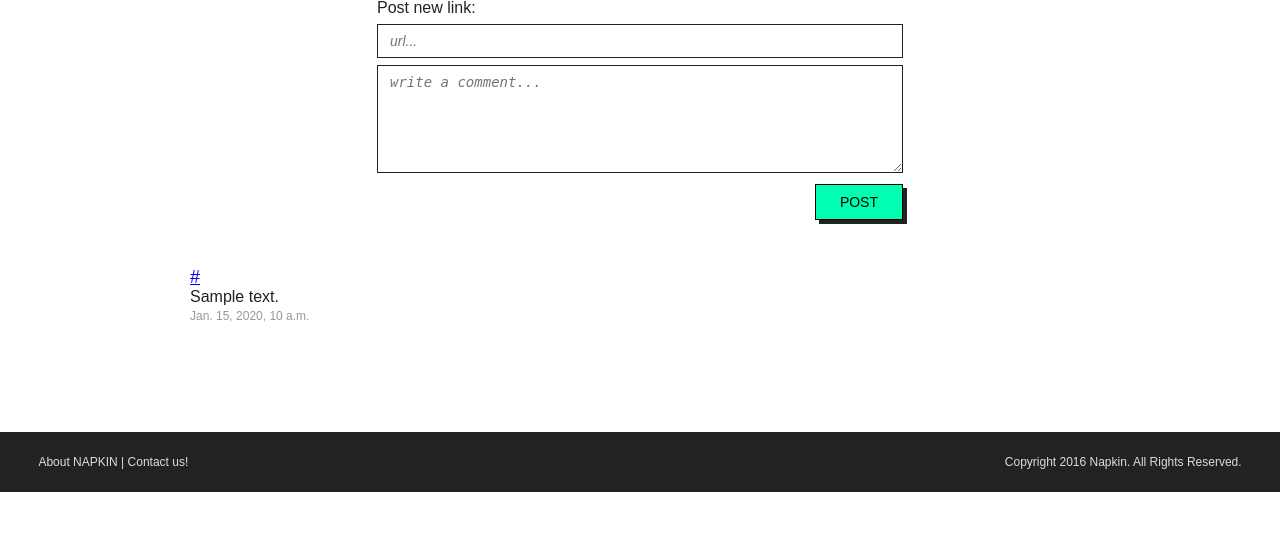
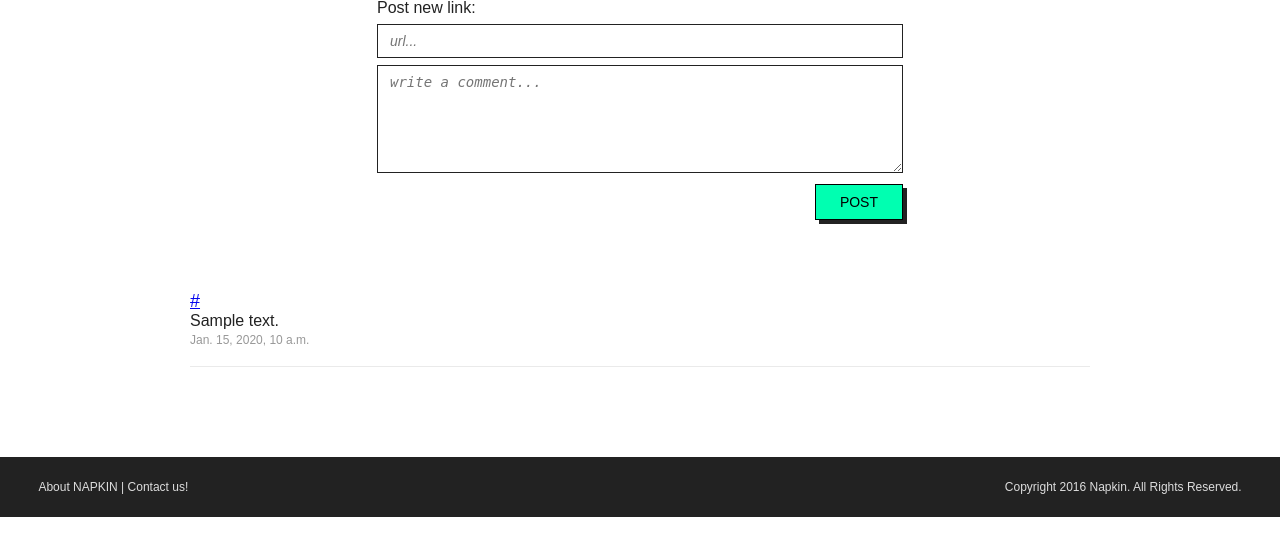
Before and after one commit to dodiku/Napkin, a Django app: template napkin_project/templates/napkin/group_page.html in a window 1280 px wide. Shown: the part 227-783 px from the top of the page. Run offline with Django 3.2, Linux system fonts and the light colour scheme; tables that the repository leaves empty hold one stand-in row (values such as "Sample post"); the template is opened without the code that fills it: values that come from a table or form of the project are taken from there, most other values are stand-ins (such as "Sample title", 1, 10 or a date in 2020); some web fonts are replaced.

Commit message:
2 bug fixes
- showing url errors on page.
- handling https urls

```diff
--- a/napkin_project/napkin/forms.py
+++ b/napkin_project/napkin/forms.py
@@ -3,6 +3,11 @@ from django.template.defaultfilters import slugify
 from napkin.models import Group, Post
 from random_name import get_name
 from django.core.exceptions import ValidationError
+
+
+my_default_errors = {
+    'invalid': 'Please enter a valid URL.'
+}
 
 
 def generate_name():
@@ -39,7 +44,7 @@ class GroupForm(forms.ModelForm):
 
 class PostForm(forms.ModelForm):
     # group = forms.ForeignKey(widget=forms.HiddenInput()) ### excluded
-    url = forms.URLField(required=False, help_text="url...", widget=forms.TextInput({ "placeholder": "url..."}))
+    url = forms.URLField(required=False, help_text="url...", widget=forms.TextInput({ "placeholder": "url..."}), error_messages=my_default_errors)
     text = forms.CharField(required=False, max_length=1000, help_text="write a comment...", widget=forms.Textarea({ "placeholder": "write a comment..."}))
     # created = forms.DateTimeField(widget=forms.HiddenInput(), required=False, initial=0) ### excluded
 
@@ -48,7 +53,7 @@ class PostForm(forms.ModelForm):
         exclude = ('group', 'created',)
 
     def clean(self):
-        if self.cleaned_data.get('url') and not self.cleaned_data.get('url').startswith("http://"):
+        if self.cleaned_data.get('url') and not (self.cleaned_data.get('url').startswith("http://") or self.cleaned_data.get('url').startswith("https://")):
             url = "http://" + self.cleaned_data.get('url')
             self.cleaned_data['url'] = url
         return self.cleaned_data
--- a/napkin_project/static/stylesheet.css
+++ b/napkin_project/static/stylesheet.css
@@ -309,6 +309,16 @@ textarea:placeholder-shown {
   width:100%;
 }
 
+#post {
+  max-width: 900px;
+  min-width: 200px;
+  border-bottom: solid 1px #EAEAEA;
+  /*background-color: red;*/
+  padding-top: 24px;
+
+
+}
+
 #footer_left {
   float: left;
   padding-left: 3%;
--- a/napkin_project/templates/napkin/group_page.html
+++ b/napkin_project/templates/napkin/group_page.html
@@ -20,6 +20,8 @@
               <input type="submit" value="NAPKIN" class="submit-home">
             </form>
 
+            <!-- group form start -->
+
             <form id="form_header" method="post" action="{% url 'group_page' group_name_slug %}">
 
               {% csrf_token %}
@@ -35,12 +37,11 @@
               <input type="submit" name="submit" value="GO" class="submit"/>
             </form>
 
+            <!-- group form end -->
+
         </div>
 
       </div>
-
-      <!-- <div class="content_group">
-        </div> -->
 
       <div id="group_title">
         {% if group_name %}
@@ -48,6 +49,8 @@
           <span id="since">{{ created_date }}</span>
         {% endif %}
       </div>
+
+      <!-- post form start -->
 
        <div id="form_group">
           <form method="post" novalidate action="{% url 'group_page' group_name_slug %}">
@@ -57,29 +60,34 @@
                 {{ hidden }}
             {% endfor %}
 
-            {{ post_form.errors }}
-
             Post new link:</br>
             <span>{{ post_form.url }}</span></br>
             <span>{{ post_form.text }}</span></br>
+            <span style="color:red;">{{ post_form.errors.as_text }}</span>
 
             <input type="submit" name="submit" value="POST" class="submit-post" required/>
           </form>
         </div>
 
+        <!-- group form end -->
+
+        <!-- group content start -->
+
         <div class="content_group">
           {% if posts %}
             {% for post in posts %}
-            <a id="link_title" href="{{ post.url }}" target="_blank">{{ post.url }}</br></a>
-            <span id="comment">{{ post.text }}</span></br>
-            <span id="since">{{ post.created }}</span></br></br>
+            <div id="post">
+              <a id="link_title" href="{{ post.url }}" target="_blank">{{ post.url }}</br></a>
+              <span id="comment">{{ post.text }}</span></br>
+              <span id="since">{{ post.created }}</span></br></br>
+            </div>
             {% endfor %}
           {% else %}
             <p>This is a new napkin.</br>Be the first to post!</p>
           {% endif %}
         </div>
 
-
+          <!-- group content end -->
 
 
       <footer class="footer">
```
Also changed, not shown: napkin_project/napkin/views.py (+32 -12 lines), 1 other file.
